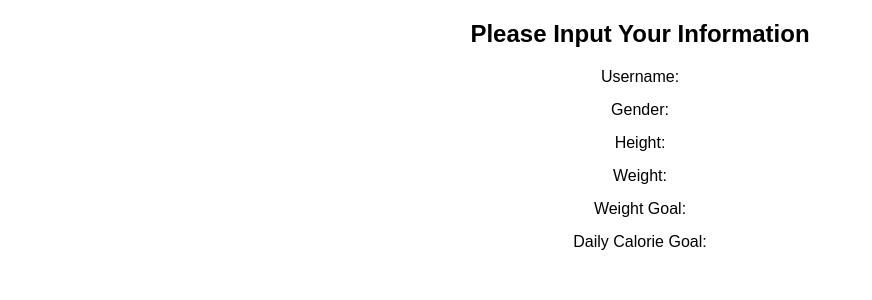
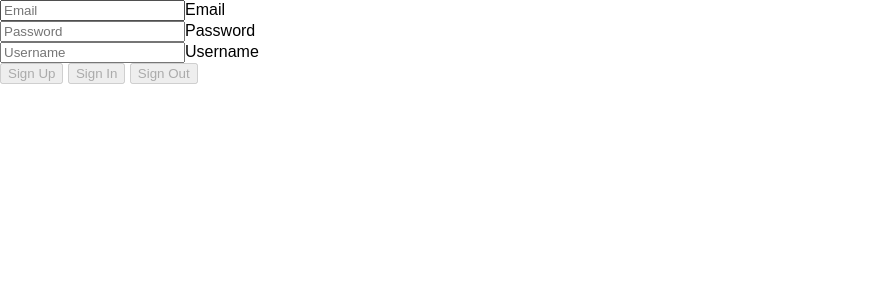
Before and after one commit to info340a-wi24/project-info-340-ab-group-5, a React (Create React App) app: page /signin in a window 1280 px wide. Shown: the top 300 px of the page, without its empty margins (0-872 px from the left). Built offline with nearby package versions, Linux system fonts and the light colour scheme; no server answers.

Commit message:
Fixed Workout Page

```diff
--- a/package.json
+++ b/package.json
@@ -11,6 +11,7 @@
     "react-dom": "^18.2.0",
     "react-router-dom": "^6.22.1",
     "react-scripts": "5.0.1",
+    "reactstrap": "^9.2.2",
     "web-vitals": "^2.1.4"
   },
   "scripts": {
--- a/src/App.js
+++ b/src/App.js
@@ -9,20 +9,39 @@ import SignIn from './SignIn';
 import Workout from './Workout';
 import { NavBarLayout } from './NavBar';
 
+import { initializeApp } from 'firebase/app';
+import { firebaseConfig } from './Config';
+import {
+  getAuth,
+  onAuthStateChanged,
+  signOut
+} from 'firebase/auth';
+
+const app = initializeApp(firebaseConfig);
+const auth = getAuth(app);
+
 function App(props)
 {
     const [calories, setCalories] = useState(0);
-    const [workoutTime, setWorkoutTime] = useState(0);
     const [protein, setProtein] = useState(0);
     const [fats, setFats] = useState(0);
     const [carbs, setCarbs] = useState(0);
-    const [userIsLoggedIn, setUserIsLoggedIn] = useState(true); // For Demo Purposes (to be removed for FireBase authentication)
+
+    const [workoutTime, setWorkoutTime] = useState(0);
+    const [submitted, setSubmitted] = useState(false);
+    const [currentWorkout, setCurrentWorkout] = useState({
+        workoutType: '',
+        duration: '',
+        distance: '',
+        sets: '',
+        reps: '',
+    });
 
     function RequireSignIn(props)
     {
-        if (!userIsLoggedIn)
+        if (!auth)
         {
-            return <SignIn logIn={userIsLoggedIn} setLogIn={setUserIsLoggedIn} />
+            return <SignIn />
         }
         else
         {
@@ -39,7 +58,7 @@ function App(props)
                             <Route path='profile' element={<Profile />} />
                             <Route path='home' element={<Home workout={workoutTime} calories={calories} protein={protein} fats={fats} carbs={carbs} />} />
                             <Route path='food' element={<Food />} />
-                            <Route path='workout' element={<Workout setWorkout={setWorkoutTime} workout={workoutTime}/>} />
+                            <Route path='workout' element={<Workout setWorkout={setWorkoutTime} workout={workoutTime} setSubmitted={setSubmitted} submitted={submitted} currentWorkout={currentWorkout} setCurrentWorkout={setCurrentWorkout} />} />
                             <Route path="*" element={<Navigate to="/home" />} />
                         </Route>
                     </Route>
--- /dev/null
+++ b/src/Config.js
@@ -0,0 +1,9 @@
+export const firebaseConfig = {
+  apiKey: "AIzaSyB839dfkro1Z2NqpJWLzYmJZMvrX7mtZl8",
+  authDomain: "info340-group5-project-draft-2.firebaseapp.com",
+  databaseURL: "https://info340-group5-project-draft-2-default-rtdb.firebaseio.com",
+  projectId: "info340-group5-project-draft-2",
+  storageBucket: "info340-group5-project-draft-2.appspot.com",
+  messagingSenderId: "166216064135",
+  appId: "1:166216064135:web:fd09e9e457f1f954bfac22"
+};
--- a/src/Home.js
+++ b/src/Home.js
@@ -1,4 +1,4 @@
-import React, { useState } from 'react'; //import React Component
+import React, { useEffect, useState } from 'react'; //import React Component
 import Background from './img/home_background.jpg';
 
 export default function HomePage(props) {
--- a/src/SignIn.js
+++ b/src/SignIn.js
@@ -1,3 +1,147 @@
+import React, { useState, useEffect } from 'react';
+import { FormGroup, Label, Input, Button, Alert } from 'reactstrap';
+import { initializeApp } from 'firebase/app';
+import { firebaseConfig } from './Config';
+import {
+  getAuth,
+  createUserWithEmailAndPassword,
+  signInWithEmailAndPassword,
+  updateProfile,
+  onAuthStateChanged,
+  signOut,
+} from 'firebase/auth';
+
+const app = initializeApp(firebaseConfig);
+const auth = getAuth(app);
+
+function SignIn() {
+  const [user, setUser] = useState(null);
+  const [email, setEmail] = useState('');
+  const [password, setPassword] = useState('');
+  const [username, setUsername] = useState('');
+  const [errorMessage, setErrorMessage] = useState('');
+
+  useEffect(() => {
+    const unsubscribe = onAuthStateChanged(auth, (user) => {
+      if (user) {
+        setUser(user);
+        setEmail('');
+        setPassword('');
+        setErrorMessage('');
+      } else {
+        setUser(null);
+      }
+    });
+    return () => unsubscribe();
+  }, []);
+
+  const handleChange = (event) => {
+    const { name, value } = event.target;
+    if (name === 'email') setEmail(value);
+    else if (name === 'password') setPassword(value);
+    else if (name === 'username') setUsername(value);
+  };
+
+  const handleSignUp = async () => {
+    try {
+      const userCredential = await createUserWithEmailAndPassword(auth, email, password);
+        await updateProfile(userCredential.user, { displayName: username });
+        setUsername('');
+
+        setUser(userCredential.user);
+    } catch (error) {
+      setErrorMessage(error.message);
+    }
+  };
+
+  const handleSignIn = async () => {
+    try {
+      await signInWithEmailAndPassword(auth, email, password);
+    } catch (error) {
+      setErrorMessage(error.message);
+    }
+  };
+
+  const handleSignOut = async () => {
+    try {
+      await signOut(auth);
+      setEmail('');
+      setPassword('');
+      setUsername('');
+    } catch (error) {
+      setErrorMessage(error.message);
+    }
+  };
+
+  const errorDiv = errorMessage === '' ? '' : <Alert color="danger">Error: {errorMessage}</Alert>;
+
+  const isValidEmail = (email) => {
+    const emailRegex = /^[^\s@]+@[^\s@]+\.[^\s@]+$/;
+    return emailRegex.test(email);
+  };
+
+  const isReadytoSubmit = !!user || !isValidEmail(email) || password === '';
+
+  return (
+    <div>
+      <FormGroup floating>
+        <Input
+          id="email"
+          type="email"
+          name="email"
+          placeholder="Email"
+          valid={isValidEmail(email)}
+          invalid={!isValidEmail(email)}
+          value={email}
+          onChange={(event) => handleChange(event)}
+        />
+        <Label for="email">Email</Label>
+      </FormGroup>
+
+      <FormGroup floating>
+        <Input
+          id="password"
+          type="password"
+          name="password"
+          placeholder="Password"
+          value={password}
+          onChange={(event) => handleChange(event)}
+        />
+        <Label>Password</Label>
+      </FormGroup>
+
+      <FormGroup floating>
+        <Input
+          id="username"
+          name="username"
+          placeholder="Username"
+          value={username}
+          onChange={(event) => handleChange(event)}
+        />
+        <Label>Username</Label>
+      </FormGroup>
+
+      <FormGroup>
+        <Button color="primary" className="mr-2" onClick={handleSignUp} disabled={isReadytoSubmit || username === ''}>
+          Sign Up
+        </Button>
+        {' '}
+        <Button color="success" className="mr-2" onClick={handleSignIn} disabled={isReadytoSubmit || username !== ''}>
+          Sign In
+        </Button>
+        {' '}
+        <Button color="danger" className="mr-2" onClick={handleSignOut} disabled={user === null}>
+          Sign Out
+        </Button>
+      </FormGroup>
+      {errorDiv}
+      </div>
+  );
+}
+
+export default SignIn;
+
+/*
 import React, { useState } from 'react'; //import React Component
 
 export default function SignIn(props)
@@ -30,3 +174,4 @@ export default function SignIn(props)
         </div>
     );
 }
+*/
--- a/src/Workout.js
+++ b/src/Workout.js
@@ -1,5 +1,10 @@
 import React, { useState } from 'react';
 import Background from './img/workout_background.jpg';
+
+import { getDatabase, ref, push } from 'firebase/database';
+
+const db = getDatabase();
+const workoutRef = ref(db, 'workout');
 
 export default function Workout(props) {
   const [workoutData, setWorkoutData] = useState({
@@ -9,7 +14,6 @@ export default function Workout(props) {
     sets: '',
     reps: '',
   });
-  const [submitted, setSubmitted] = useState(false);
   const today = new Date().toLocaleDateString();
 
   const handleChange = (event) => {
@@ -22,8 +26,43 @@ export default function Workout(props) {
   const handleSubmit = (event) => {
     event.preventDefault();
     console.log('Form submitted:', workoutData);
-    setSubmitted(true);
+    const workout = {
+      workoutType: workoutData.workoutType,
+      duration: workoutData.duration,
+      distance: workoutData.distance,
+      sets: workoutData.sets,
+      reps: workoutData.reps,
+    };
+    push(workoutRef, workout)
+      .then(() => props.setWorkout(props.workout + parseInt(workout.duration)))
+      .then(() => props.setCurrentWorkout({
+        workoutType: workout.workoutType,
+        duration: workout.duration,
+        distance: workout.distance,
+        sets: workout.sets,
+        reps: workout.reps,
+      }))
+      .then(() => props.setSubmitted(true));
   };
+
+  /*
+  const sendTweet = () => {
+    const currentUser = auth.currentUser;
+
+    if (currentUser) {
+      const tweet = {
+        user: currentUser.displayName,
+        timestamp: Date.now(),
+        text: tweetText,
+        likes: 0,
+      };
+
+      push(tweetsRef, tweet)
+        .then(() => setTweetText(''))
+        .catch((error) => console.log('Error: ', error));
+    }
+  };
+  */
 
   const clearForm = () => {
     setWorkoutData({
@@ -33,7 +72,7 @@ export default function Workout(props) {
       sets: '',
       reps: '',
     });
-    setSubmitted(false);
+    props.setSubmitted(false);
   };
 
   const workoutStyle = {
@@ -44,15 +83,15 @@ export default function Workout(props) {
     <div className="workout-container" style={workoutStyle}>
       <div className="top-background"></div>
       <section className="content-container">
-      {submitted ? (
+      {props.submitted ? (
         <section className="submitted-info">
           <h2>Your Workout Information</h2>
           <p>Date: {today}</p>
-          <p>Workout Type: {workoutData.workoutType}</p>
-          <p>Duration: {workoutData.duration} minutes</p>
-          <p>Distance: {workoutData.distance}</p>
-          <p>Sets: {workoutData.sets}</p>
-          <p>Reps: {workoutData.reps}</p>
+          <p>Workout Type: {props.currentWorkout.workoutType}</p>
+          <p>Duration: {props.currentWorkout.duration} minutes</p>
+          <p>Distance: {props.currentWorkout.distance}</p>
+          <p>Sets: {props.currentWorkout.sets}</p>
+          <p>Reps: {props.currentWorkout.reps}</p>
           <button onClick={clearForm}>Clear Form</button>
         </section>
       ) : (
```
Also changed, not shown: 1 other file (tests, documents, lock files or other folders).
